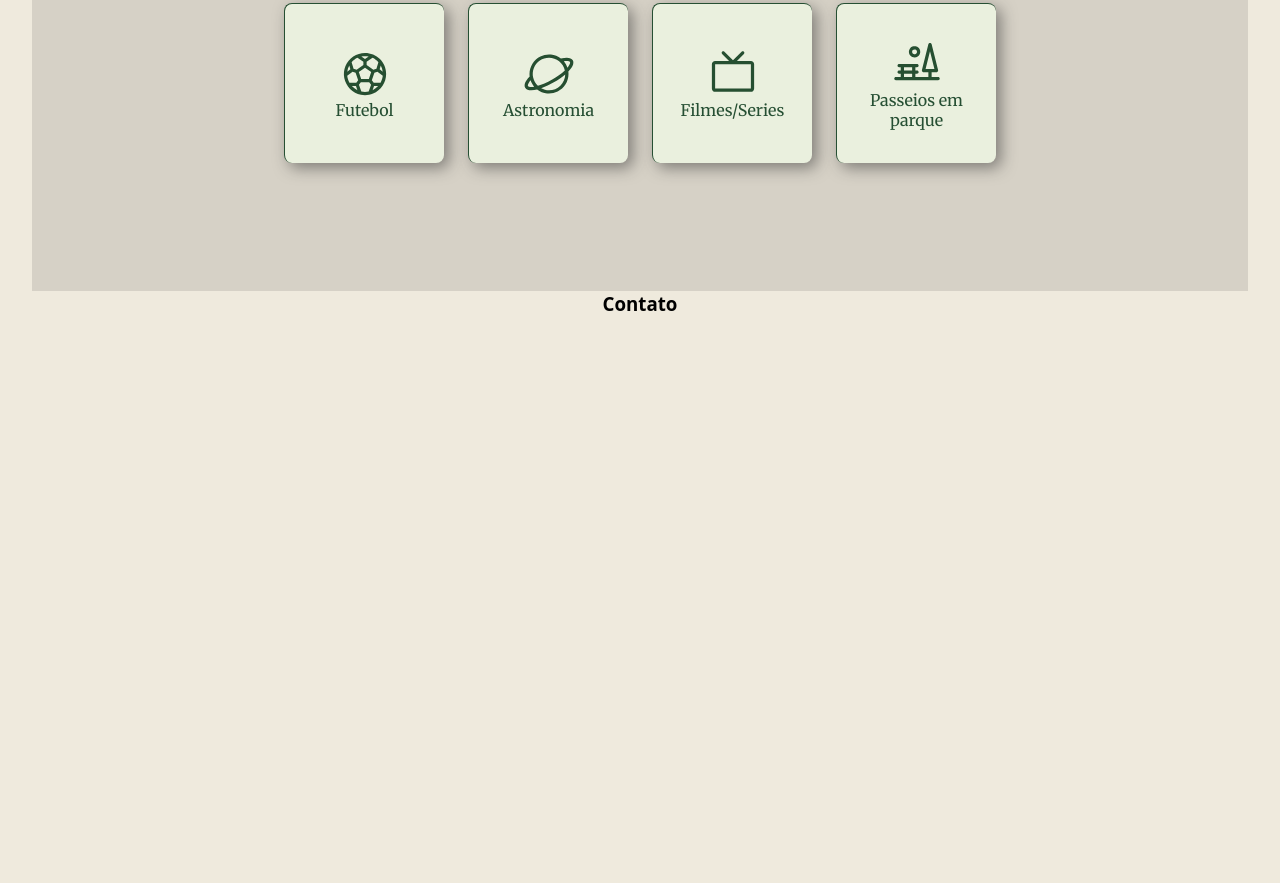
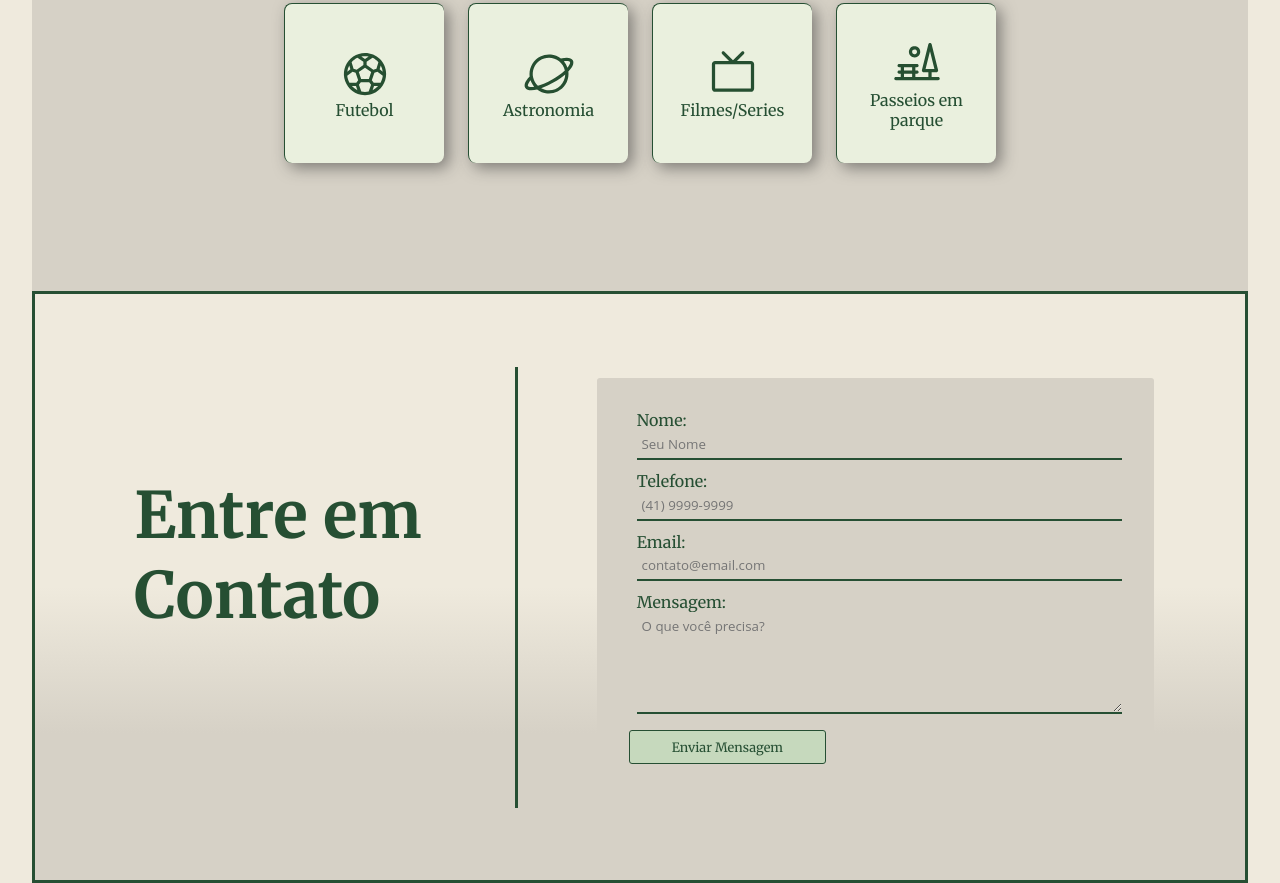
Before and after one commit to YohanBZ/apresentacaoPessoal, a plain HTML site: page index.html in a window 1280 px wide. Shown: the part 1674-2557 px from the top of the page. Before the commit the page ends 1990 px from the top, so only its background shows below. Drawn offline with Linux system fonts and the light colour scheme; a web font is replaced by a local one.

Commit message:
feat: criação da pagina formulario

```diff
--- /dev/null
+++ b/assets/src/css/componentes/contato.css
@@ -0,0 +1,91 @@
+.contato{
+  background: linear-gradient(180deg, rgba(239,234,221,1) 50%, rgba(214,209,198,1) 75%);
+  max-width: 90rem;
+  max-height: 37rem;
+  width: 95%;
+  height: calc(100vh - 60px);
+  display: flex;
+  justify-content: space-around;
+  align-items: center;
+  padding: 3rem 3rem;
+  margin: 0 4.37rem;
+  border: 3px solid var(--text);
+}
+
+
+.contato > div {
+  width: 400px;
+  height: 90%;
+  border-right: 3px solid var(--text);
+  display: flex;
+  justify-content: center;
+  flex-direction: column;
+  flex-wrap: wrap;
+  padding: 1rem 1rem 0;
+}
+
+.contato > div > h3 {
+  font-family: 'Merriweather', serif;
+  flex-wrap: wrap;
+  font-size: 4rem;
+  color: var(--text);
+  margin-bottom: 5rem;
+}
+
+form{
+  width: 50%;
+  background: var(--base-1);
+  padding: 2rem;
+  margin: 0.5rem;
+  display: flex;
+  justify-content: center;
+  flex-direction: column;
+  border-radius: 3px;
+  gap: 3px;
+}
+
+fieldset{
+  border: none;
+  padding-left: 0.5rem;
+  padding-bottom: 0.5rem;
+}
+
+label{
+  display: block;
+  font-family: 'Merriweather', serif;
+  font-size: 1rem;
+  color: var(--text);
+}
+
+input{
+  width: 100%;
+  padding: 0.3rem;
+  border: none;
+  border-bottom: 2px solid var(--text);
+  background-color: var(--base-1);
+}
+
+textarea{
+  width: 100%;
+  padding: 0.3rem;
+  border: none;
+  border-bottom: 2px solid var(--text);
+  background-color: var(--base-1);
+}
+
+.button {
+  width: 40%;
+  padding: 0.5rem;
+  border-radius: 3px;
+  border: 1px solid var(--text);
+  background: var(--secundaria);
+  font-family: 'Merriweather', serif;
+  font-size: 0.8rem;
+  color: var(--text);
+}
+
+.button:hover{
+  color: var(--text);
+  background: rgb(198,217,189);
+  background: linear-gradient(180deg, rgba(198,217,189,1) 75%, rgba(38,79,51,1) 100%);
+}
--- a/assets/src/css/style.css
+++ b/assets/src/css/style.css
@@ -2,3 +2,4 @@
 @import "./componentes/home.css";
 @import "./componentes/sobre.css";
 @import "./componentes/hobbies.css";
+@import "./componentes/contato.css"
--- a/index.html
+++ b/index.html
@@ -130,9 +130,52 @@
           </li>
         </ul>
       </section>
-      <section class="contato" id="contato">
-        <h3>Contato</h3>
-        <form action=""></form>
+      <section class="contato" aria-label="formulario">
+        <div>
+          <h3>Entre em Contato</h3>
+        </div>
+        <form class="form" action="" method="">
+          <fieldset>
+            <label for="nome">Nome:</label>
+            <input
+              type="text"
+              id="nome"
+              name="nome"
+              placeholder="Seu Nome"
+              required
+            />
+          </fieldset>
+          <fieldset>
+            <label for="telefone">Telefone:</label>
+            <input
+              type="text"
+              id="telefone"
+              name="telefone"
+              placeholder="(41) 9999-9999"
+            />
+          </fieldset>
+          <fieldset>
+            <label for="Email">Email:</label>
+            <input
+              type="text"
+              id="email"
+              name="email"
+              placeholder="contato@email.com"
+              required
+            />
+          </fieldset>
+          <fieldset>
+            <label for="mensagem">Mensagem:</label>
+            <textarea
+              rows="5"
+              type="text"
+              id="mensagem"
+              name="mensagem"
+              placeholder="O que você precisa?"
+            ></textarea>
+          </fieldset>
+          <button class="button">Enviar Mensagem</button>
+        </form>
       </section>
     </main>
 
```
